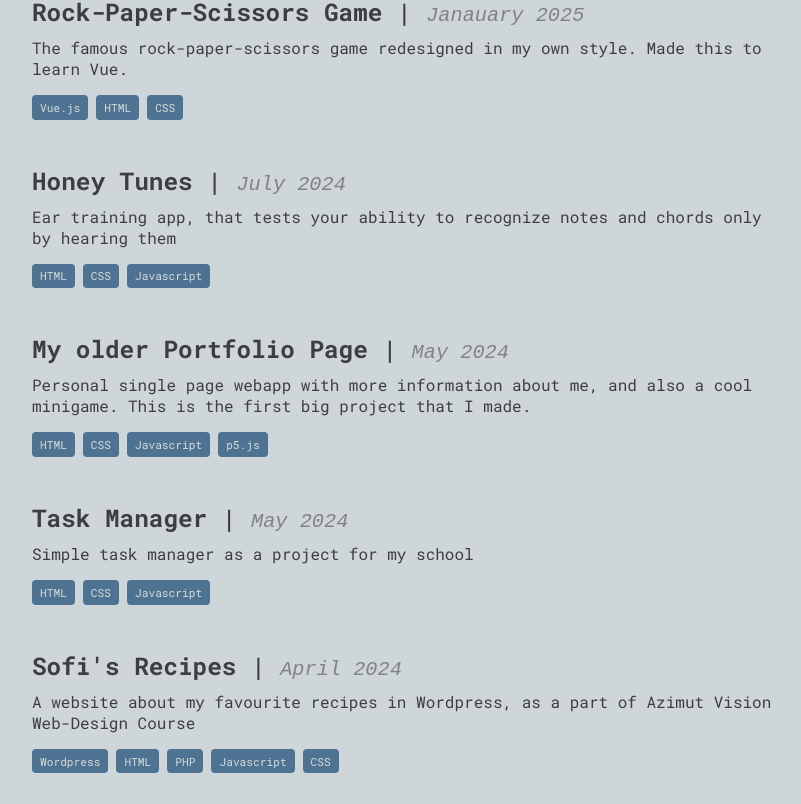
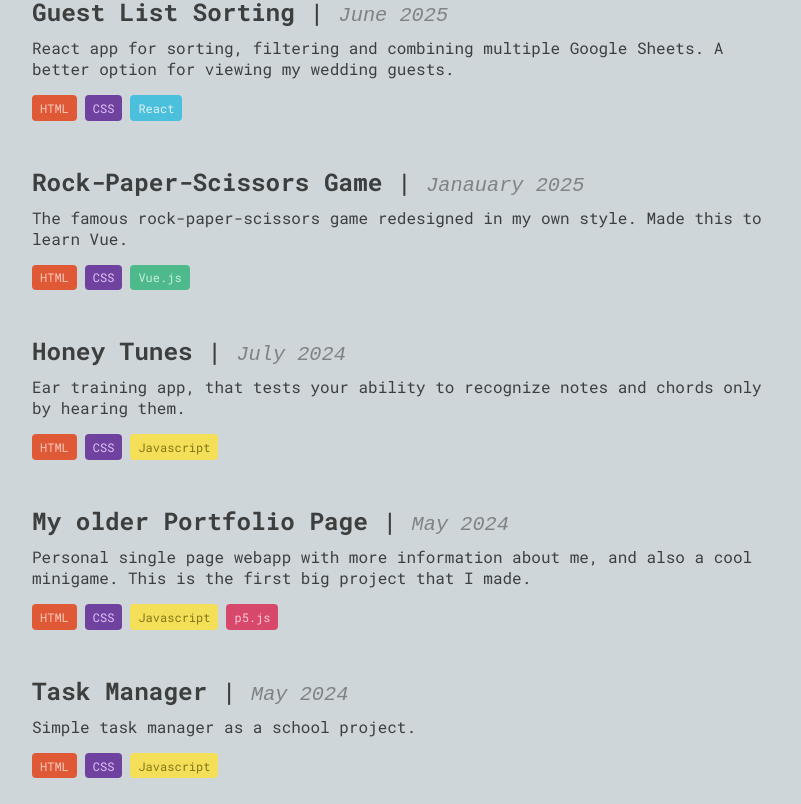
Before and after one commit to lucaspop5511/ReactFolio, a React (Vite) app: page / in a window 1280 px wide. Shown: the part 1016-1820 px from the top of the page, without its empty margins (236-1037 px from the left). Built offline with nearby package versions, Linux system fonts and the light colour scheme.

Commit message:
new updated version

```diff
--- a/src/components/Projects.jsx
+++ b/src/components/Projects.jsx
@@ -8,9 +8,16 @@ function Projects() {
 
     const projects = [
         {
+            title: 'Guest List Sorting',
+            date: 'June 2025',
+            tags: ['HTML', 'CSS', 'React'],
+            description: 'React app for sorting, filtering and combining multiple Google Sheets. A better option for viewing my wedding guests.',
+            video: '/VideoPreviews/NuntaAnului.mov',
+        },
+        {
             title: 'Rock-Paper-Scissors Game',
             date: 'Janauary 2025',
-            tags: ['Vue.js' ,'HTML', 'CSS'],
+            tags: ['HTML', 'CSS', 'Vue.js'],
             description: 'The famous rock-paper-scissors game redesigned in my own style. Made this to learn Vue.',
             video: '/VideoPreviews/RPS.mov',
             link: 'https://github.com/lucaspop5511/RPSWar'
@@ -19,7 +26,7 @@ function Projects() {
             title: 'Honey Tunes',
             date: 'July 2024',
             tags: ['HTML', 'CSS', 'Javascript'],
-            description: 'Ear training app, that tests your ability to recognize notes and chords only by hearing them',
+            description: 'Ear training app, that tests your ability to recognize notes and chords only by hearing them.',
             video: '/VideoPreviews/HoneyTunes.mov',
             link: 'https://honey-tunes.vercel.app/'
         },
@@ -35,22 +42,22 @@ function Projects() {
             title: 'Task Manager',
             date: 'May 2024',
             tags: ['HTML', 'CSS', 'Javascript'],
-            description: 'Simple task manager as a project for my school',
+            description: 'Simple task manager as a school project.',
             video: '/VideoPreviews/TaskManager.mov',
             link: 'https://task-manager-lucaspop.vercel.app/'
         },
         {
             title: 'Sofi\'s Recipes',
             date: 'April 2024',
-            tags: ['Wordpress', 'HTML', 'PHP', 'Javascript', 'CSS'],
-            description: 'A website about my favourite recipes in Wordpress, as a part of Azimut Vision Web-Design Course',
+            tags: ['HTML', 'CSS', 'Javascript', 'Wordpress', 'PHP'],
+            description: 'A website about my favourite recipes in Wordpress, as a part of Azimut Vision Web-Design Course.',
             video: '/VideoPreviews/sofi\'sRecipes.mov'
         },
         {
             title: 'Responsive Digital Clock',
             date: 'April 2024',
             tags: ['HTML', 'CSS', 'Javascript'],
-            description: 'Telling time in style. This is just me playing with CSS and smooth responsiveness',
+            description: 'Telling time in style. This is just me playing with CSS and smooth responsiveness.',
             video: '/VideoPreviews/DigitalClock.mov',
             link: 'https://responsive-digital-clock.vercel.app/'
         },
@@ -94,6 +101,21 @@ function Projects() {
         setMousePosition({ x, y });
     };
 
+    const getTagCategory = (tag) => {
+    const categories = {
+        'React': 'react',
+        'Vue.js': 'vue',
+        'p5.js': 'pfive',
+        'HTML': 'html',
+        'CSS': 'css',
+        'Javascript': 'js',
+        'PHP': 'php',
+        'Wordpress': 'wp',
+    };
+
+    return categories[tag] || 'other'; // Default to 'other' if not found
+};
+
     useEffect(() => {
         if (videoRef.current && hoveredProject) {
             videoRef.current.playbackRate = 2.5; // Set the playback rate when the video is hovered
@@ -118,7 +140,7 @@ function Projects() {
                     <p>{project.description}</p>
                     <div className="tags">
                         {project.tags.map((tag, i) => (
-                            <span className="tag" key={i}>
+                            <span className={`tag tag-${getTagCategory(tag)}`} key={i}>
                                 {tag}
                             </span>
                         ))}
--- a/src/styles/Contact.css
+++ b/src/styles/Contact.css
@@ -54,7 +54,7 @@
     margin-bottom: 3rem;
     border-radius: 5px;
     font-size: 1rem;
-    box-shadow: inset 0 0 5px 1px #2f465a70;
+    box-shadow: inset 0 0 5px 1px #2f465a45;
     color: #555;
     background-color: #dde3e9;
 }
@@ -73,6 +73,7 @@
     border: none;
     border-radius: 5px;
     cursor: pointer;
+    box-shadow: -2px 0 5px rgba(0, 0, 0, 0.37);
     transition: background-color 0.3s ease;
 }
 .copy-button:hover {
@@ -81,6 +82,7 @@
 
 .copy-button i {
     margin-right: 5px;
+    color: white;
 }
 
 /* Contact Links */
@@ -104,6 +106,14 @@
     transition: color 0.3s ease;
 }
 
+.contact-links i {
+    transition: color 0.3s ease;
+}
+
 .contact-links a:hover {
     color: #4d7292;
 }
+
+.contact-links a:hover i {
+    color: #4d7292;
+}
--- a/src/styles/Projects.css
+++ b/src/styles/Projects.css
@@ -92,11 +92,50 @@
 }
 
 .tag {
-    background-color: #4d7292;
     padding: 0.3rem 0.5rem;
     border-radius: 4px;
-    font-size: 0.7rem;
-    color: rgb(216, 221, 217);
+    font-size: clamp(0.5rem, 1vw, 0.75rem);
+    opacity: 0.9;
+}
+
+.tag-react {
+    background-color: #3dbede;
+    color: #e3f3f6;
+}
+
+.tag-vue {
+    background-color: #41B883;
+    color: #c6f0dd;
+}
+
+.tag-html {
+    background-color: #e34c26;
+    color: #fec8ba;
+}
+
+.tag-css {
+    background-color: rebeccapurple;
+    color: rgb(225, 196, 255);
+}
+
+.tag-js {
+    background-color: #f8e14b;
+    color: #7b6b03;
+}
+
+.tag-pfive {
+    background-color: rgb(218, 57, 96);
+    color: rgb(255, 200, 214);
+}
+
+.tag-wp {
+    background-color: #21759b;
+    color: #ccecfb;
+}
+
+.tag-php {
+    background-color: #8993be;
+    color: #d4dcfe;
 }
 
 /* Project Video Preview */
--- a/src/styles/main.css
+++ b/src/styles/main.css
@@ -183,7 +183,7 @@ p {
         font-size: 1rem;
     }
 
-    p, .tag {
+    p {
         font-size: 0.75rem;
     }
 
```
Also changed, not shown: 1 other file (tests, documents, lock files or other folders).
